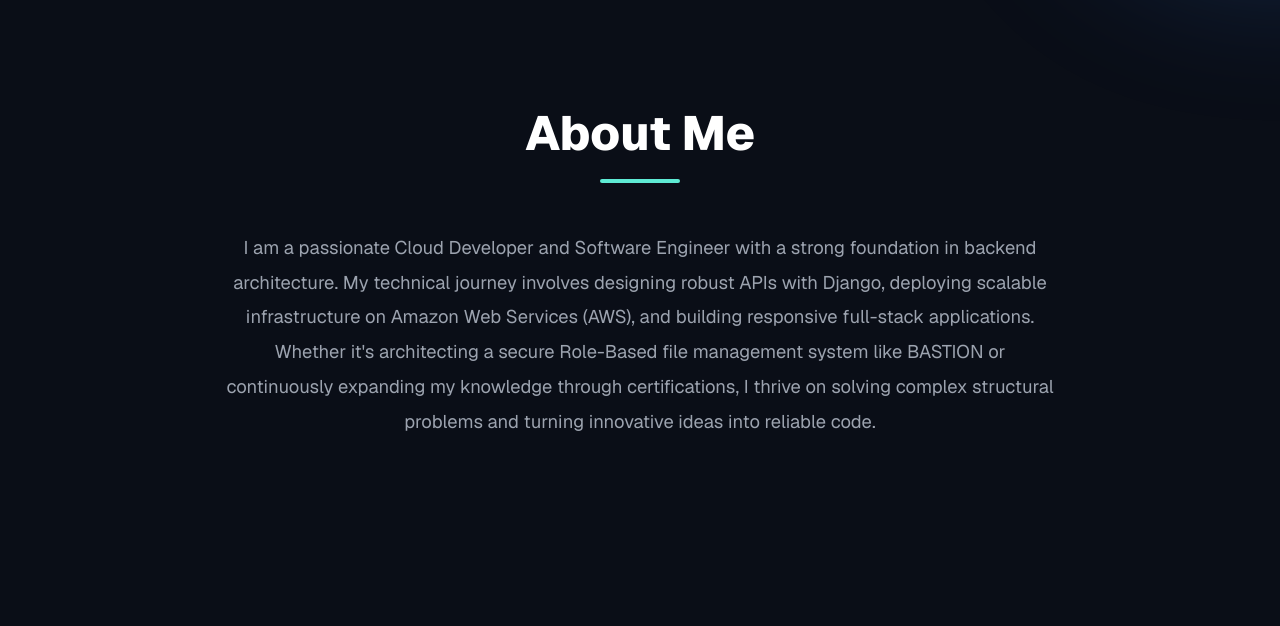
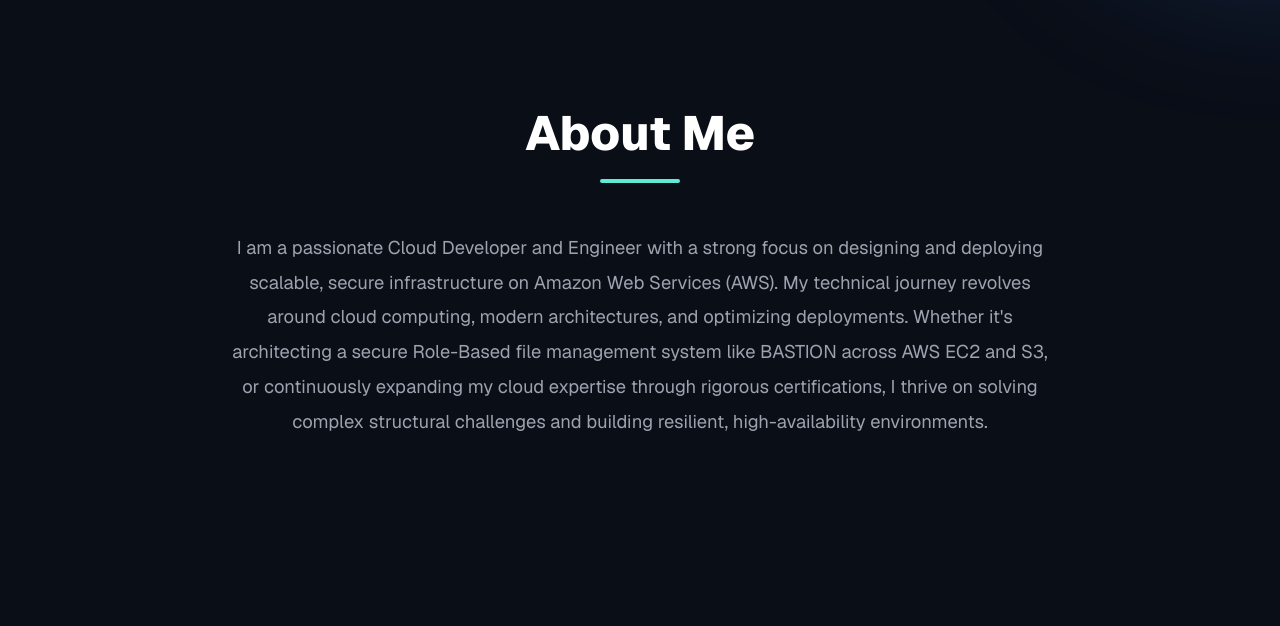
Before and after one commit to Ayush12708/My_Portfolio, a Django app: page / in a window 1280 px wide; the page is wider, and only the part inside the window is pictured. Shown: the part 855-1481 px from the top of that part. Run offline with Django 5.2, Linux system fonts and the light colour scheme; data comes from the database, SQL or seed files in the repository.

Commit message:
Update About section to focus on Cloud and AWS

```diff
--- a/portfolio/templates/portfolio/index.html
+++ b/portfolio/templates/portfolio/index.html
@@ -76,7 +76,7 @@
     <section id="about-me" style="max-width: 900px; margin: 5rem auto; text-align: center; padding: 0 2rem;">
         <h2 class="section-title">About Me</h2>
         <p style="color: var(--text-secondary); font-size: 1.15rem; line-height: 1.9;">
-            I am a passionate Cloud Developer and Software Engineer with a strong foundation in backend architecture. My technical journey involves designing robust APIs with Django, deploying scalable infrastructure on Amazon Web Services (AWS), and building responsive full-stack applications. Whether it's architecting a secure Role-Based file management system like BASTION or continuously expanding my knowledge through certifications, I thrive on solving complex structural problems and turning innovative ideas into reliable code.
+            I am a passionate Cloud Developer and Engineer with a strong focus on designing and deploying scalable, secure infrastructure on Amazon Web Services (AWS). My technical journey revolves around cloud computing, modern architectures, and optimizing deployments. Whether it's architecting a secure Role-Based file management system like BASTION across AWS EC2 and S3, or continuously expanding my cloud expertise through rigorous certifications, I thrive on solving complex structural challenges and building resilient, high-availability environments.
         </p>
     </section>
 
```
